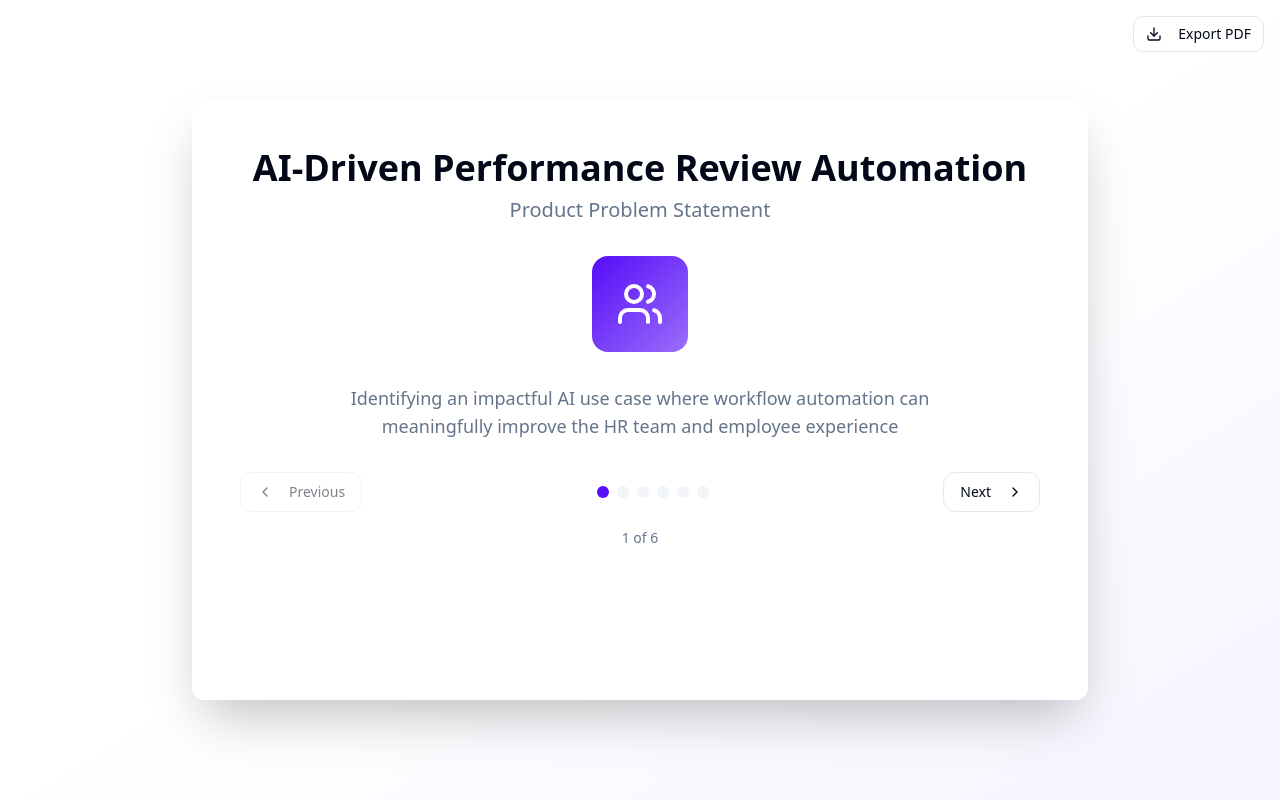
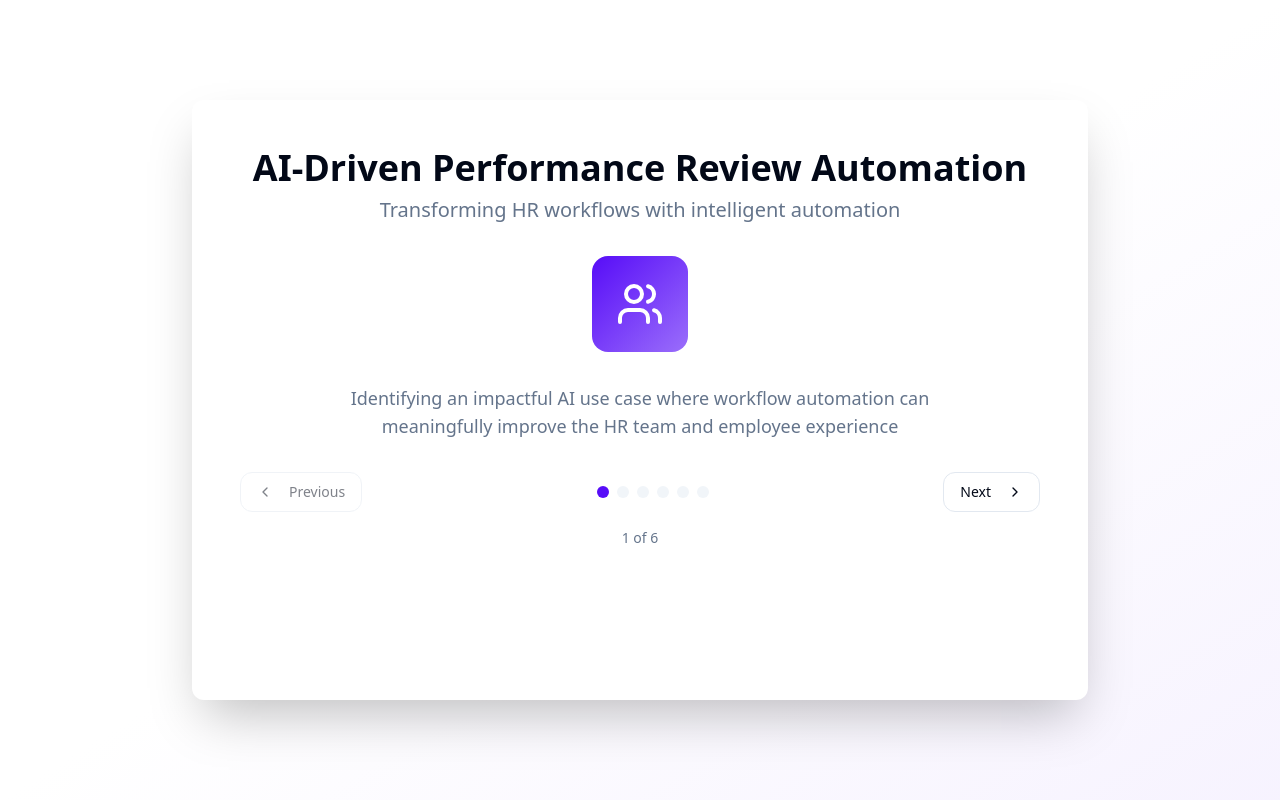
Before and after one commit to gulatik16/lovelable-perf-buddy, a React (Vite) app: page / in a window 1280 px wide. Built offline with nearby package versions, Linux system fonts and the light colour scheme.

Commit message:
Refine pitch deck content
Remove "product problem statement" from the deck slides and ignore the PDF export functionality. Maintain a good theme for the deck.

```diff
--- a/src/components/PDFExport.tsx
+++ /dev/null
@@ -1,35 +0,0 @@
-import React from 'react';
-import { Button } from '@/components/ui/button';
-import { Download } from 'lucide-react';
-
-export const PDFExport = () => {
-  const handlePrintToPDF = () => {
-    // Hide navigation elements for PDF
-    const navigationElements = document.querySelectorAll('[data-pdf-hide]');
-    navigationElements.forEach(el => {
-      (el as HTMLElement).style.display = 'none';
-    });
-
-    // Print the page
-    window.print();
-
-    // Restore navigation elements
-    setTimeout(() => {
-      navigationElements.forEach(el => {
-        (el as HTMLElement).style.display = '';
-      });
-    }, 1000);
-  };
-
-  return (
-    <Button
-      onClick={handlePrintToPDF}
-      variant="outline"
-      size="sm"
-      className="fixed top-4 right-4 z-50 bg-background/80 backdrop-blur-sm"
-    >
-      <Download className="w-4 h-4 mr-2" />
-      Export PDF
-    </Button>
-  );
-};
--- a/src/components/PitchDeck.tsx
+++ b/src/components/PitchDeck.tsx
@@ -2,13 +2,12 @@ import React, { useState } from 'react';
 import { Card, CardContent } from '@/components/ui/card';
 import { Button } from '@/components/ui/button';
 import { ChevronLeft, ChevronRight, Zap, Users, TrendingUp, ArrowRight } from 'lucide-react';
-import { PDFExport } from './PDFExport';
 
 const slides = [
   {
     id: 1,
     title: "AI-Driven Performance Review Automation",
-    subtitle: "Product Problem Statement",
+    subtitle: "Transforming HR workflows with intelligent automation",
     content: (
       <div className="text-center space-y-8">
         <div className="w-24 h-24 bg-gradient-to-br from-primary to-primary/60 rounded-2xl mx-auto flex items-center justify-center">
@@ -293,7 +292,6 @@ export const PitchDeck = () => {
 
   return (
     <div className="min-h-screen bg-gradient-to-br from-background via-background to-primary/5 flex items-center justify-center p-4">
-      <PDFExport />
       <div className="w-full max-w-4xl">
         <Card className="min-h-[600px] border-0 shadow-2xl">
           <CardContent className="p-12">
```
